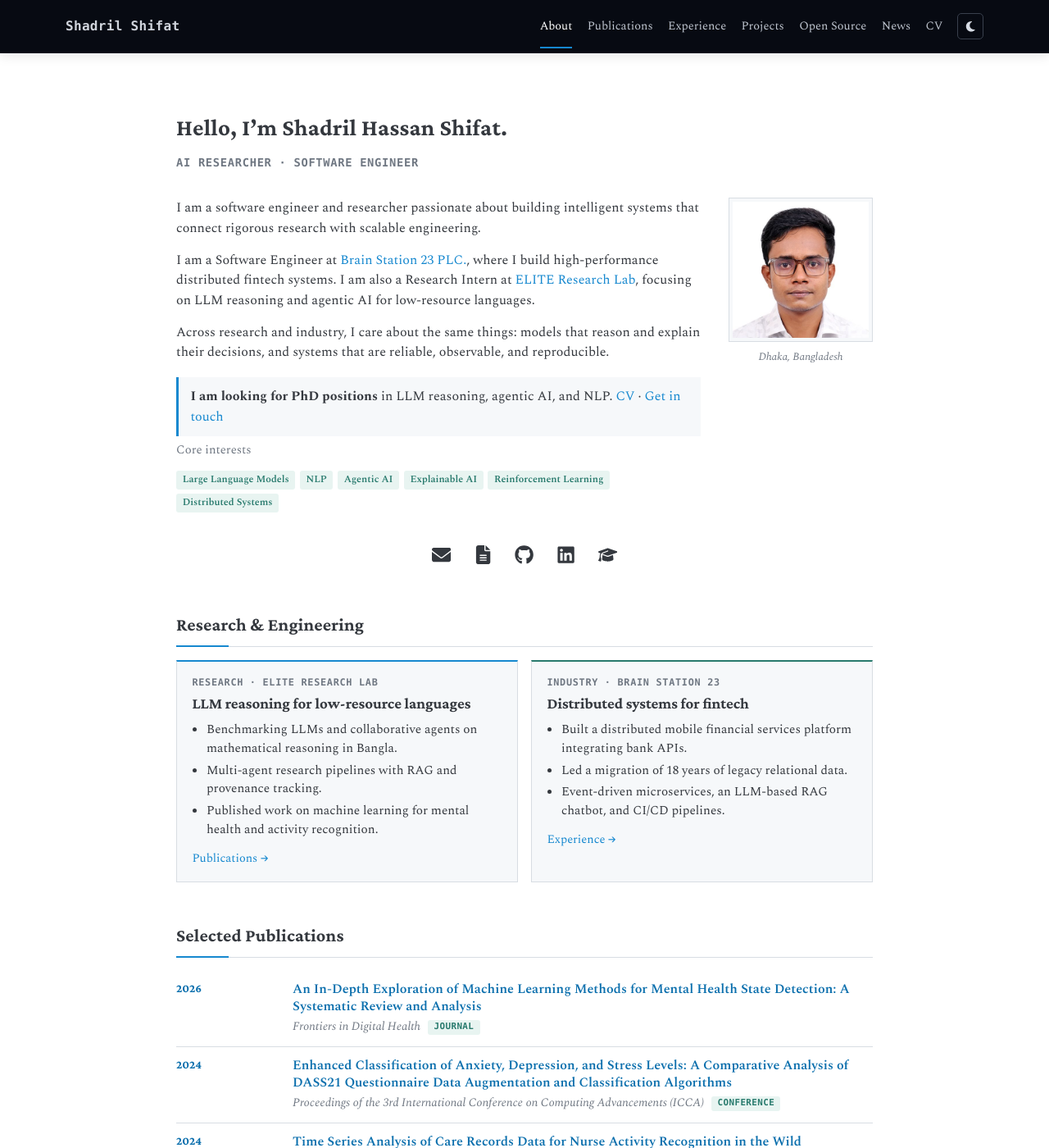
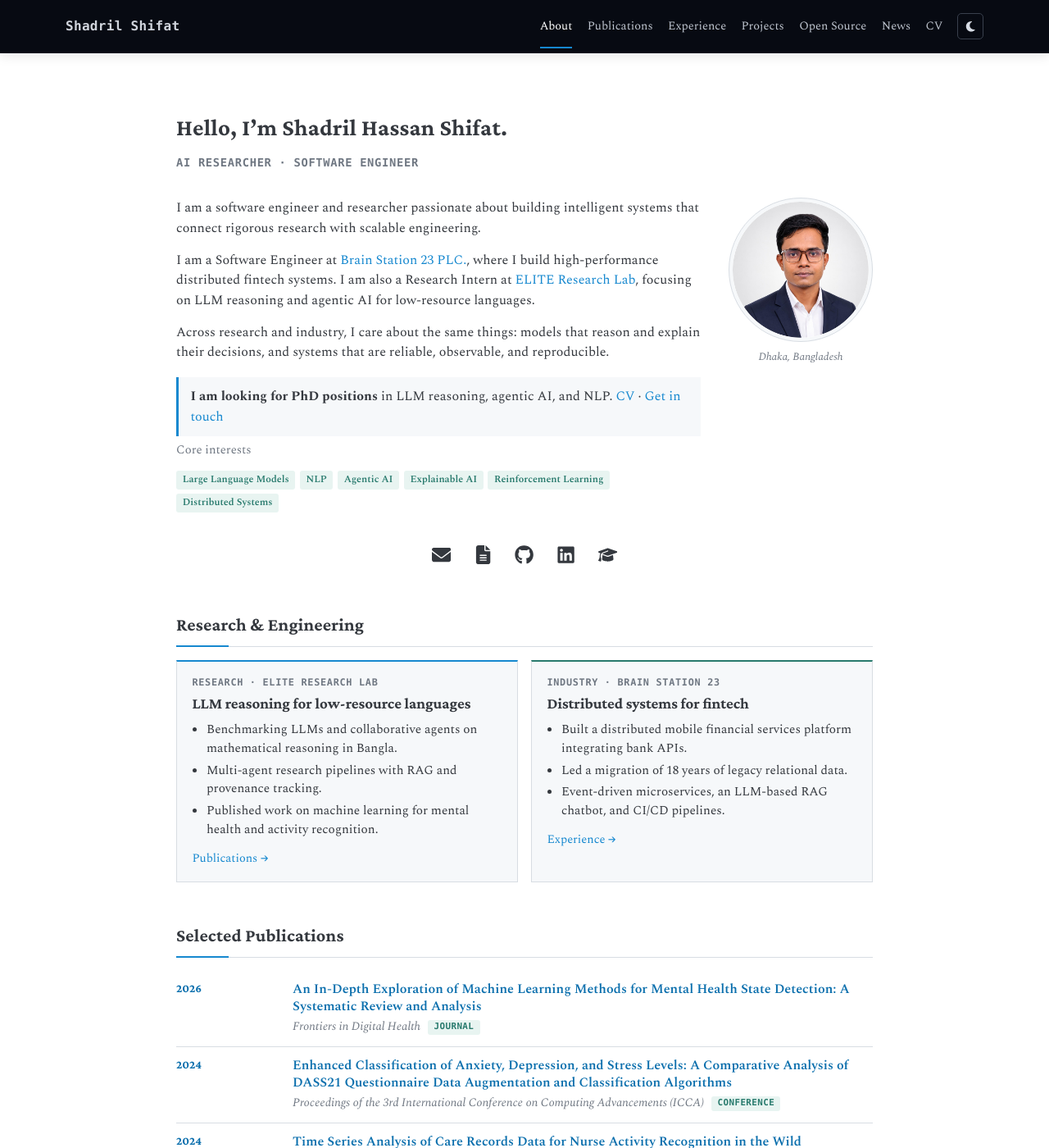
Before and after one commit to shadril238/shadril238.github.io, a Jekyll site: the page built from index.html, in a window 1280 px wide and 1400 px high. Shown: the whole window at 82% size. Built offline with Jekyll 4.4.1, drawn with Linux system fonts in a browser that asks for light colours.

Commit message:
Use new circular profile photo with a round frame
Co-Authored-By: Claude Opus 5.5 <noreply@anthropic.com>

```diff
--- a/index.html
+++ b/index.html
@@ -17,7 +17,7 @@ nav: about
                     <ul class="tag-row"><li class="blog-tag">Large Language Models</li><li class="blog-tag">NLP</li><li class="blog-tag">Agentic AI</li><li class="blog-tag">Explainable AI</li><li class="blog-tag">Reinforcement Learning</li><li class="blog-tag">Distributed Systems</li></ul>
                 </div>
                 <figure class="profile">
-                    <img src="{{ site.author.image | relative_url }}" width="472" height="591" alt="Portrait of Shadril Hassan Shifat">
+                    <img src="{{ site.author.image | relative_url }}" width="1254" height="1254" alt="Portrait of Shadril Hassan Shifat">
                     <figcaption>Dhaka, Bangladesh</figcaption>
                 </figure>
             </div>
--- a/stylesheet.css
+++ b/stylesheet.css
@@ -281,9 +281,10 @@ a:hover {
     aspect-ratio: 1 / 1;
     display: block;
     object-fit: cover;
-    object-position: center top;
+    object-position: center;
     padding: 4px;
     border: 1px solid var(--rule);
+    border-radius: 50%;
     background: var(--surface);
 }
 
```
Also changed, not shown: assets/img/SHIFAT-IMG.jpeg.
